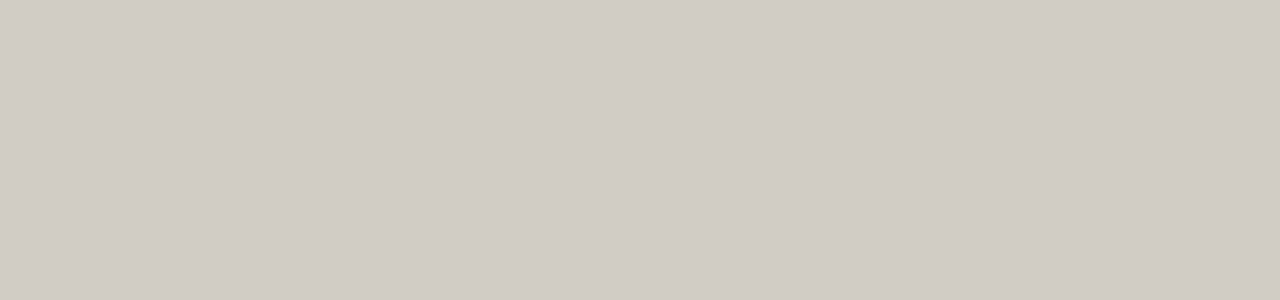
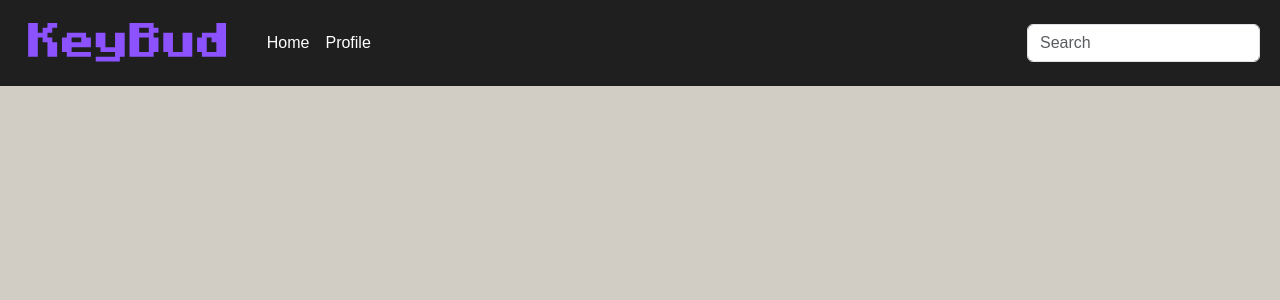
Before and after one commit to jomkv/KeyBud, a React (Create React App) app: page /profile in a window 1280 px wide. Before the commit this address had no page. Shown: the top 300 px of the page. Built offline with nearby package versions, Linux system fonts and the light colour scheme; a web font is replaced by a local one.

Commit message:
feat: profile page setup

```diff
--- a/src/App.tsx
+++ b/src/App.tsx
@@ -1,18 +1,27 @@
+// * Libraries
+import { BrowserRouter as Router, Routes, Route } from "react-router-dom";
+
+// * Local Imports
 import Home from "./pages/Home";
 import Post from "./pages/Post";
 import Login from "./pages/Login";
 import Register from "./pages/Register";
-import { BrowserRouter as Router, Routes, Route } from "react-router-dom";
+import Profile from "./pages/Profile";
+
 
 function App() {
   return (
     <Router>
-      <div style={{ height: "100vh", width: "100vw" }}>
+      <div
+        className="overflow-x-hidden"
+        style={{ height: "100vh", width: "100vw" }}
+      >
         <Routes>
           <Route path="/" element={<Home />} />
           <Route path="/login" element={<Login />} />
           <Route path="/signup" element={<Register />} />
           <Route path="/post" element={<Post />} />
+          <Route path="/profile" element={<Profile />} />
         </Routes>
       </div>
     </Router>
--- a/src/components/NavbarComponent.tsx
+++ b/src/components/NavbarComponent.tsx
@@ -36,15 +36,7 @@ function NavbarComponent() {
               Home
             </Nav.Link>
             <Nav.Link
-              href="#action1"
-              style={{
-                color: "white",
-              }}
-            >
-              Messages
-            </Nav.Link>
-            <Nav.Link
-              href="#action1"
+              href="/profile"
               style={{
                 color: "white",
               }}
--- /dev/null
+++ b/src/pages/Profile.tsx
@@ -0,0 +1,26 @@
+// * 3rd Party Impoorts
+import React, { Fragment, useEffect, useState } from "react";
+import Row from "react-bootstrap/Row";
+import Col from "react-bootstrap/Col";
+import Button from "react-bootstrap/Button";
+import Card from "react-bootstrap/Card";
+import Container from "react-bootstrap/Container";
+import ListGroup from "react-bootstrap/ListGroup";
+import Form from "react-bootstrap/Form";
+
+// * Local Imports
+import NavbarComponent from "../components/NavbarComponent"
+
+function Profile() {
+  return (
+    <div className="bg-light">
+      <NavbarComponent/>
+
+      <Container className="mb-3">
+
+      </Container>
+    </div>
+  )
+}
+
+export default Profile
```
